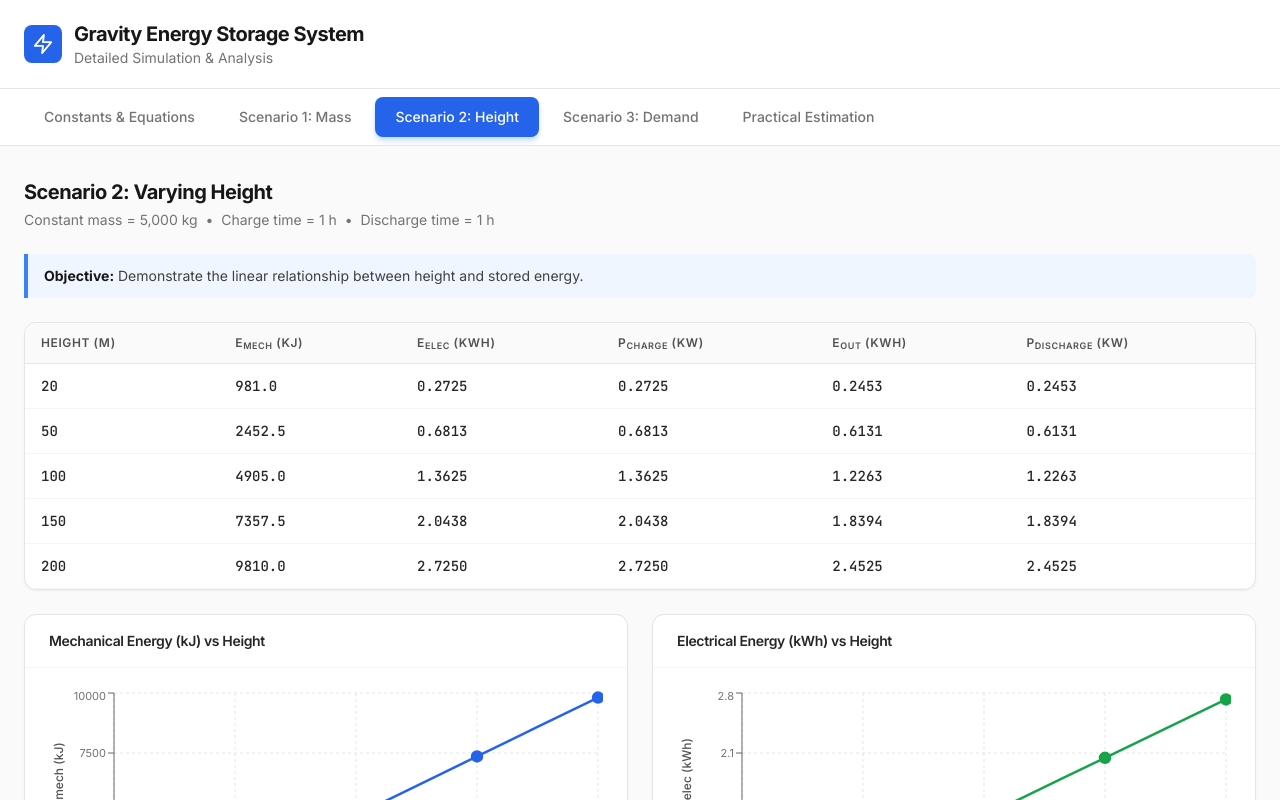
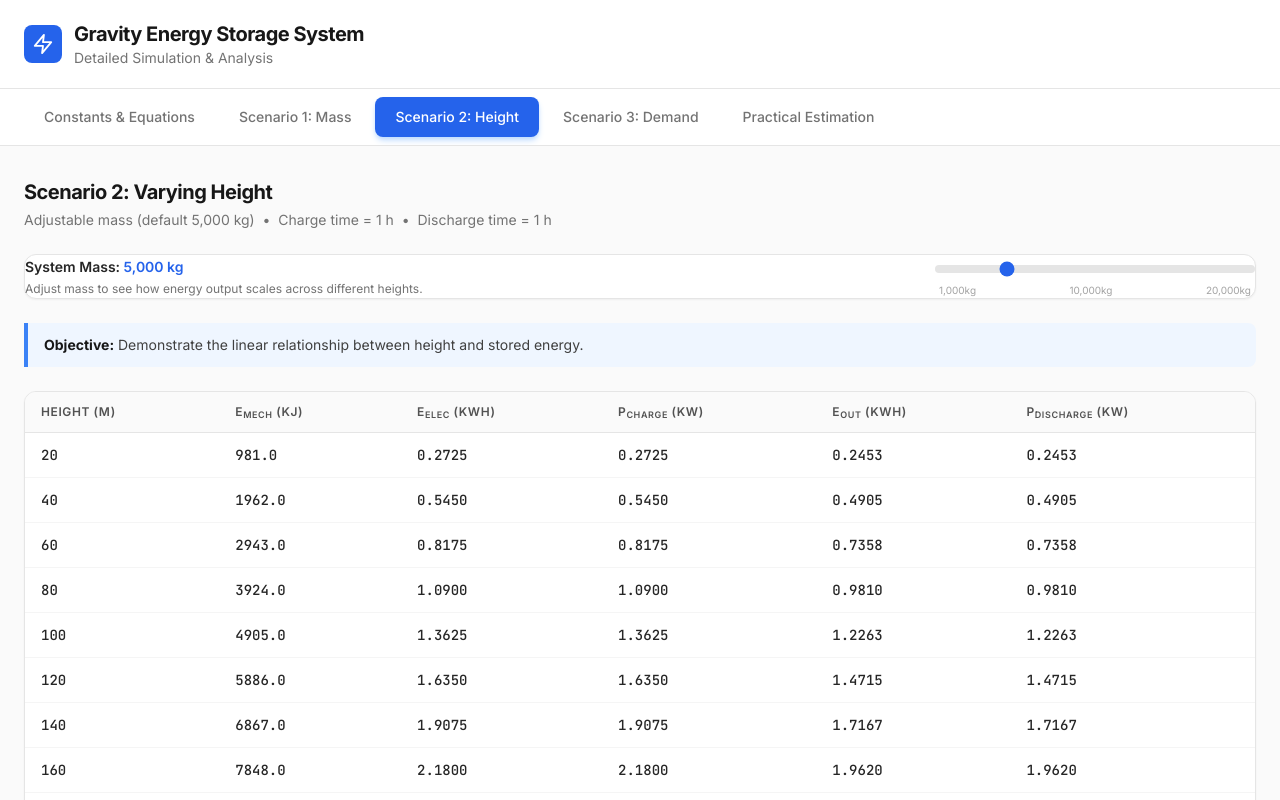
Before and after one commit to ladsontech/GESS, a React (Vite) app: page / in a window 1280 px wide. Both pictures are taken after a click on the button "Scenario 2: Height". Shown: the top 800 px of the page. Built offline with nearby package versions, Linux system fonts and the light colour scheme.

Commit message:
feat: implement Scenario 2: Varying Height, including its calculation logic, data constants, and interactive UI component.

```diff
--- a/src/components/Scenario2VaryingHeight.tsx
+++ b/src/components/Scenario2VaryingHeight.tsx
@@ -1,4 +1,4 @@
-import React from 'react';
+import React, { useState } from 'react';
 import {
     LineChart, Line, XAxis, YAxis, CartesianGrid, Tooltip, ResponsiveContainer,
 } from 'recharts';
@@ -6,7 +6,8 @@ import { generateScenario2 } from '../utils/calculations';
 import { SCENARIO2_MASS, SCENARIO2_CHARGE_TIME, SCENARIO2_DISCHARGE_TIME } from '../data/materials';
 
 const Scenario2VaryingHeight: React.FC = () => {
-    const data = generateScenario2();
+    const [mass, setMass] = useState<number>(SCENARIO2_MASS);
+    const data = generateScenario2(mass);
 
     return (
         <div className="space-y-6 animate-fadeIn">
@@ -14,8 +15,39 @@ const Scenario2VaryingHeight: React.FC = () => {
             <div>
                 <h2 className="section-title">Scenario 2: Varying Height</h2>
                 <p className="section-subtitle">
-                    Constant mass = {SCENARIO2_MASS.toLocaleString()} kg &nbsp;•&nbsp; Charge time = {SCENARIO2_CHARGE_TIME} h &nbsp;•&nbsp; Discharge time = {SCENARIO2_DISCHARGE_TIME} h
+                    Adjustable mass (default {SCENARIO2_MASS.toLocaleString()} kg) &nbsp;•&nbsp; Charge time = {SCENARIO2_CHARGE_TIME} h &nbsp;•&nbsp; Discharge time = {SCENARIO2_DISCHARGE_TIME} h
                 </p>
+            </div>
+
+            {/* Mass Control */}
+            <div className="card">
+                <div className="flex flex-col sm:flex-row sm:items-center justify-between gap-4">
+                    <div>
+                        <label htmlFor="mass-slider" className="block text-sm font-semibold text-surface-800 mb-1">
+                            System Mass: <span className="text-primary-600">{mass.toLocaleString()} kg</span>
+                        </label>
+                        <p className="text-xs text-surface-500">
+                            Adjust mass to see how energy output scales across different heights.
+                        </p>
+                    </div>
+                    <div className="flex-1 max-w-xs">
+                        <input
+                            id="mass-slider"
+                            type="range"
+                            min={1000}
+                            max={20000}
+                            step={1000}
+                            value={mass}
+                            onChange={(e) => setMass(Number(e.target.value))}
+                            className="w-full h-2 bg-surface-200 rounded-lg appearance-none cursor-pointer accent-primary-600"
+                        />
+                        <div className="flex justify-between text-[10px] text-surface-400 mt-1 px-1">
+                            <span>1,000kg</span>
+                            <span>10,000kg</span>
+                            <span>20,000kg</span>
+                        </div>
+                    </div>
+                </div>
             </div>
 
             <div className="note">
--- a/src/data/materials.ts
+++ b/src/data/materials.ts
@@ -1,4 +1,4 @@
-import { MaterialDensity, FacilityProfile } from '../types/gess';
+import { MaterialDensity } from '../types/gess';
 
 // ─── Fixed Constants (Must Be Used) ────────────────────────────────────
 export const G = 9.81;            // m/s² — gravitational acceleration
@@ -17,7 +17,7 @@ export const SCENARIO1_MASSES = [1000, 2500, 5000, 7500, 10000]; // kg
 export const SCENARIO2_MASS = 5000;            // kg
 export const SCENARIO2_CHARGE_TIME = 1;        // hour
 export const SCENARIO2_DISCHARGE_TIME = 1;     // hour
-export const SCENARIO2_HEIGHTS = [20, 50, 100, 150, 200]; // m
+export const SCENARIO2_HEIGHTS = [20, 40, 60, 80, 100, 120, 140, 160, 180, 200]; // m
 
 // ─── Scenario 3: Varying Energy Demand Inputs ─────────────────────────
 export const SCENARIO3_HEIGHT = 100;           // m
--- a/src/utils/calculations.ts
+++ b/src/utils/calculations.ts
@@ -65,8 +65,8 @@ export const generateScenario1 = (): SimulationRow[] =>
   SCENARIO1_MASSES.map(m => buildRow(m, SCENARIO1_HEIGHT, SCENARIO1_CHARGE_TIME, SCENARIO1_DISCHARGE_TIME));
 
 /** Scenario 2: Varying Height (constant mass & time) */
-export const generateScenario2 = (): SimulationRow[] =>
-  SCENARIO2_HEIGHTS.map(h => buildRow(SCENARIO2_MASS, h, SCENARIO2_CHARGE_TIME, SCENARIO2_DISCHARGE_TIME));
+export const generateScenario2 = (mass: number = SCENARIO2_MASS): SimulationRow[] =>
+  SCENARIO2_HEIGHTS.map(h => buildRow(mass, h, SCENARIO2_CHARGE_TIME, SCENARIO2_DISCHARGE_TIME));
 
 /** Scenario 3: Varying Energy Demand — returns required mass for each demand */
 export const generateScenario3 = (height: number = SCENARIO3_HEIGHT): { demand_kWh: number; requiredMass_kg: number; mechEnergy_kJ: number; chargePower_kW: number }[] =>
```
